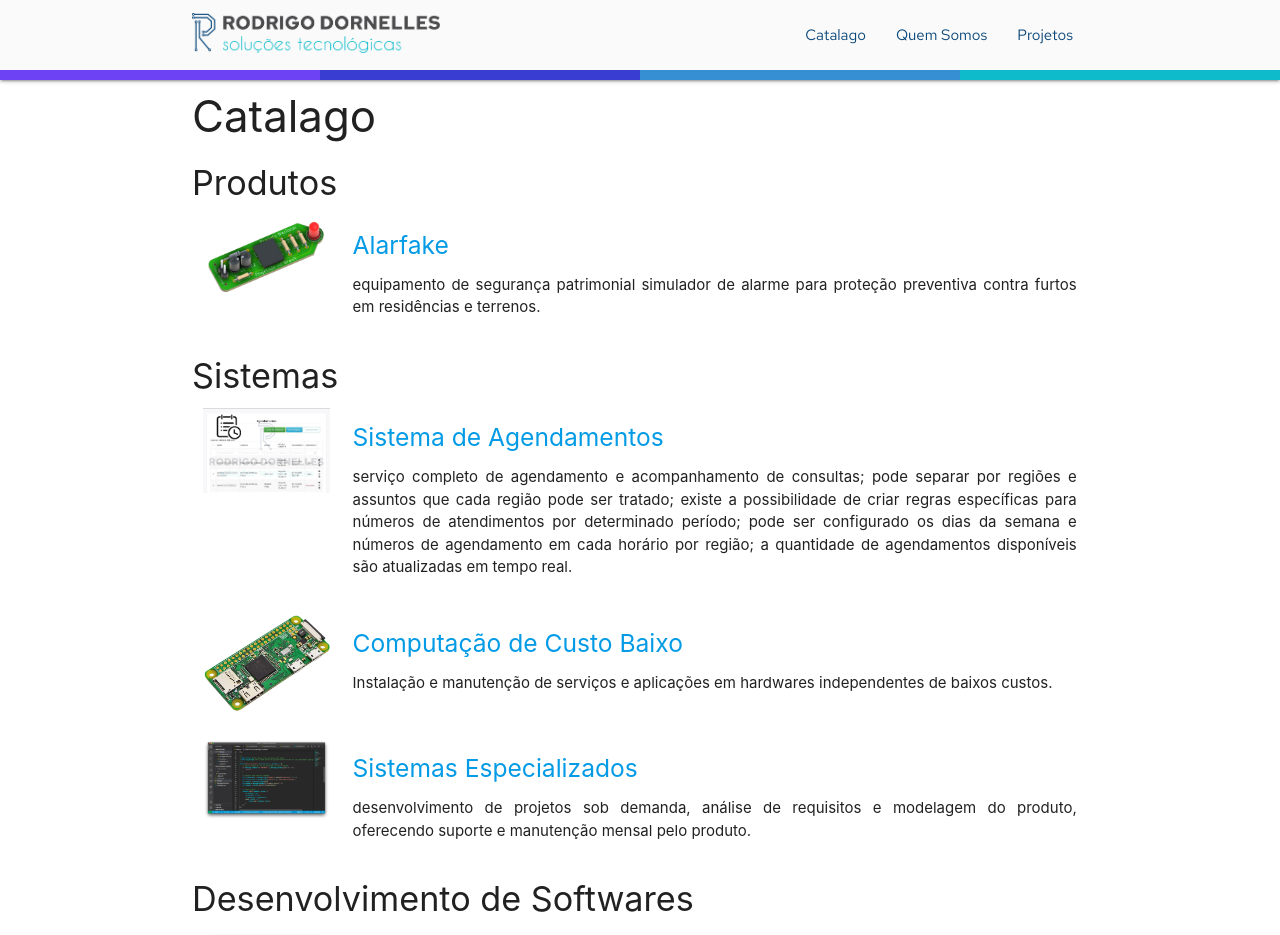
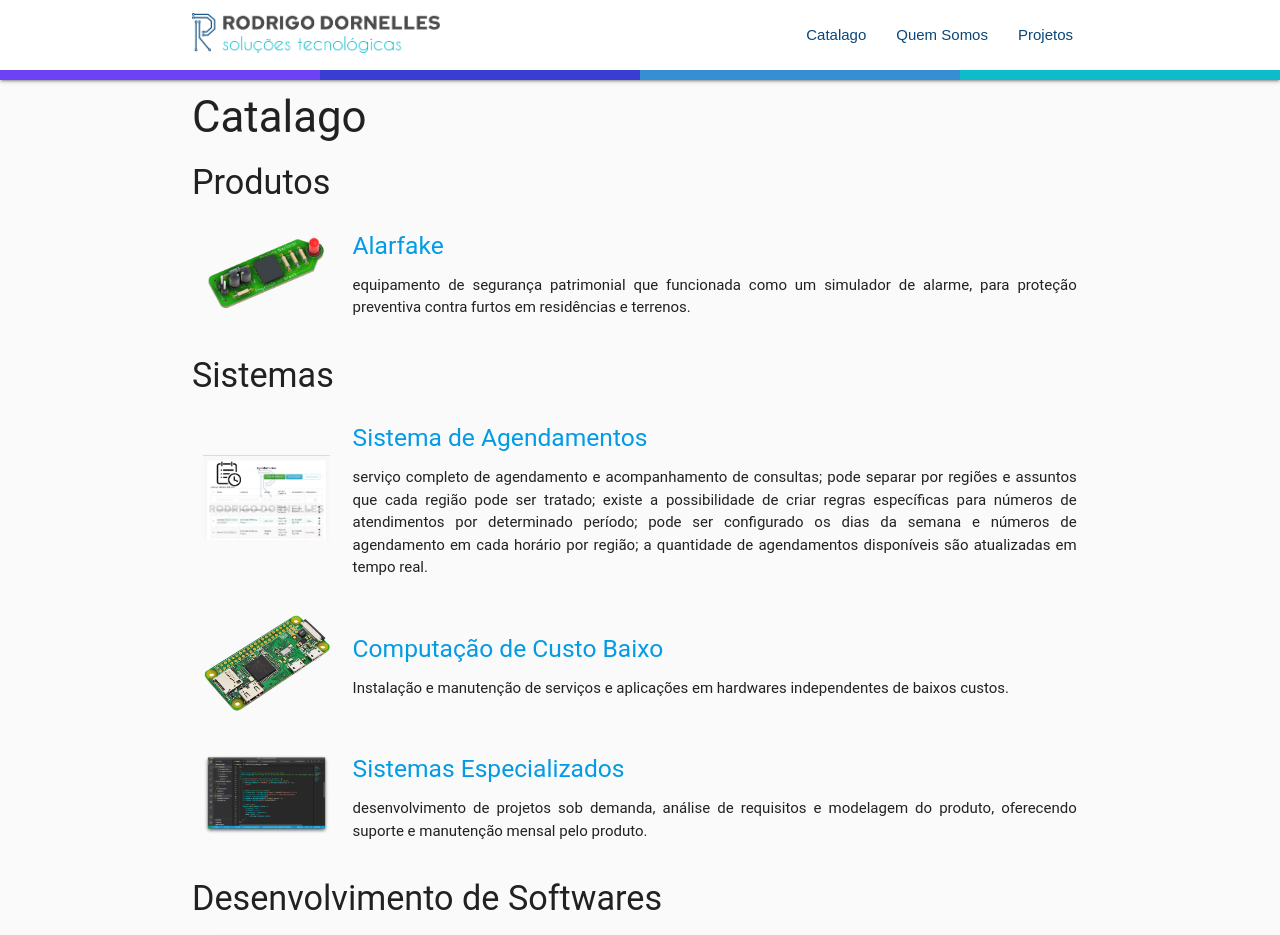
Before and after one commit to rdornelles/rdornelles.github.io, a Jekyll site: the page built from catalago.md, in a window 1280 px wide and 1400 px high. Shown: the top 935 px of the window. Built offline with Jekyll 4.4.1, drawn with Linux system fonts in a browser that asks for light colours.

Commit message:
minor adjusts

```diff
--- a/_includes/head.html
+++ b/_includes/head.html
@@ -4,8 +4,9 @@
 
 <!-- MATERIALIZE CSS -->
 <link rel="stylesheet" href="https://cdnjs.cloudflare.com/ajax/libs/materialize/1.0.0/css/materialize.min.css">
-<link href='https://fonts.googleapis.com/css?family=Red+Hat+Text' rel='stylesheet'>
-<link href="https://fonts.googleapis.com/icon?family=Material+Icons" rel="stylesheet">
+<link rel="preconnect" href="https://fonts.googleapis.com/css2?family=Red+Hat+Text">
+<link rel="preconnect" href="https://fonts.googleapis.com/css?family=Roboto">
+<link rel="stylesheet" href="https://fonts.googleapis.com/icon?family=Material+Icons">
 <script src="https://cdnjs.cloudflare.com/ajax/libs/materialize/1.0.0/js/materialize.min.js"></script>
 
 <!-- CUSTOM CSS -->
--- a/_includes/product_item.rb
+++ b/_includes/product_item.rb
@@ -1,4 +1,4 @@
-<div class="row">
+<div class="row valign-wrapper">
     <div class="col s5 m4 l3 xl2">
         <img src="{{ include.product.image }}" width="100%" title="{{ include.product.title }}"/>
     </div>
--- a/assets/styles.css
+++ b/assets/styles.css
@@ -1,6 +1,6 @@
 nav {
     height: 80px;
-    background-color: #FAFAFA;
+    background-color: white;
 }
 
 nav .container {
@@ -23,7 +23,8 @@ nav .brand-logo {
 
 nav a {
     color: #094679 !important;
-    font-family: 'Red Hat Text';
+    font-family: 'Red Hat Text', sans-serif;
+    font-weight: 400;
 }
 
 nav::after {
@@ -59,7 +60,8 @@ nav::after {
 
     nav img {
         width: auto;
-        height: 9.2vmin;
+        height: 32px;
+        padding-bottom: 5px;
     }
 }
 
@@ -89,6 +91,11 @@ p {
     text-align: justify;
 }
 
+body {
+    background-color: #fafafa;
+    font-family: "Roboto";
+}
+
 /******************************************/
 
 .waves-effect.waves-blue .waves-ripple {
--- a/catalago/produtos/alarfake.md
+++ b/catalago/produtos/alarfake.md
@@ -4,5 +4,5 @@ layout: full
 image: /images/produto-alarfake.png
 categories: catalago produtos
 description: >-
-    equipamento de segurança patrimonial simulador de alarme para proteção preventiva contra furtos em residências e terrenos.
+    equipamento de segurança patrimonial que funcionada como um simulador de alarme, para proteção preventiva contra furtos em residências e terrenos.
 ---
```
